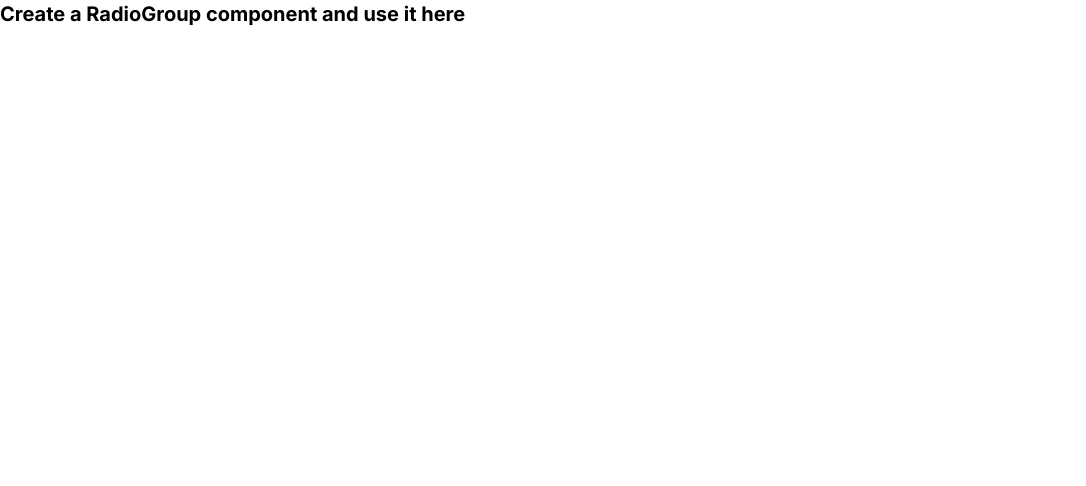
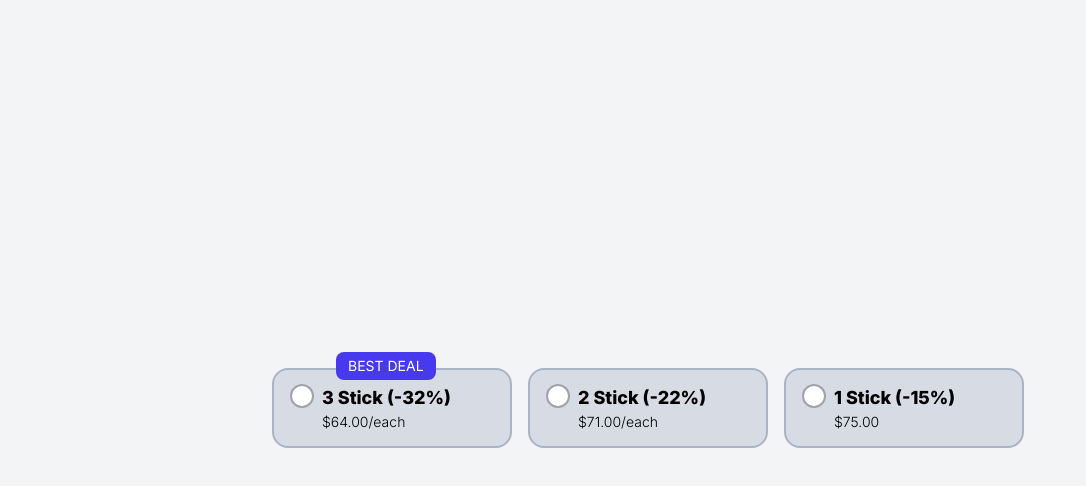
Before and after one commit to zain-adtracktiv/frontend-test, a Next.js app: page / in a window 1280 px wide. Shown: the top 486 px of the page, without its empty margins (0-1086 px from the left). Built offline with nearby package versions, Linux system fonts and the light colour scheme.

Commit message:
RadioGroup component  created to show as cards

```diff
--- /dev/null
+++ b/app/components/subscription-card/SubscriptionCard.tsx
@@ -0,0 +1,51 @@
+'use client';
+interface RoundCheckboxProps {
+  checked?: boolean;
+  onChange: () => void;
+  label?: string;
+  price?: string;
+  bestDeal?: boolean;
+}
+
+const SubscriptionCard: React.FC<RoundCheckboxProps> = ({
+  checked = false,
+  onChange,
+  label,
+  price,
+}) => {
+  return (
+    <div
+      className={`flex items-center  cursor-pointer bg-backgroundColor border-borderColor border-2 border rounded-2xl h-20 p-4 w-60 ml-4 mt-4 ${
+        checked
+          ? 'bg-selectedBg border-selectedColor'
+          : 'bg-backgroundColor border-borderColor'
+      }`}
+    >
+      <label className='flex cursor-pointer text-lg'>
+        <input
+          type='checkbox'
+          checked={checked}
+          onChange={onChange}
+          className='hidden'
+        />
+        <span
+          className={`w-6 h-6 flex items-center justify-center border-2 rounded-full ${
+            checked
+              ? 'bg-selectedColor border-selectedColor'
+              : ' bg-white border-gray-400'
+          }`}
+        >
+          {checked && (
+            <span className='w-4 h-4 bg-white border-2 border-selectedColor rounded-full'></span>
+          )}
+        </span>
+        <div className='flex flex-col '>
+          {label && <p className='ml-2 font-extra-bold'>{label}</p>}
+          {price && <p className='ml-2 font-light text-sm'>{price}</p>}
+        </div>
+      </label>
+    </div>
+  );
+};
+
+export default SubscriptionCard;
--- a/app/page.tsx
+++ b/app/page.tsx
@@ -1,7 +1,46 @@
+'use client';
+import { useState } from 'react';
+import SubscriptionCard from './components/subscription-card/SubscriptionCard';
+
 export default function Home() {
+  const [selectedCardIndex, setSelectedCardIndex] = useState<number | null>(
+    null
+  );
+
+  const handleCheckboxChange = (index: number) => {
+    setSelectedCardIndex(index);
+  };
+
+  const deals = [
+    {
+      title: '3 Stick (-32%)',
+      price: '$64.00/each',
+      selected: false,
+      bestDeal: true,
+    },
+    { title: '2 Stick (-22%)', price: '$71.00/each', selected: false },
+    { title: '1 Stick (-15%)', price: '$75.00', selected: false },
+  ];
   return (
-    <div className="text-xl font-bold">
-      Create a RadioGroup component and use it here
+    <div className='min-h-screen flex items-center justify-center bg-gray-100 relative'>
+      {deals.map((deal, index) => (
+        <div
+          key={index}
+          className=' max-w-xs relative items-center justify-center '
+        >
+          {deal.bestDeal && (
+            <div className='pl-3 pr-3 p-1 flex bg-selectedColor rounded-lg  absolute top- left-20 right-15  self-center'>
+              <p className='text-white text-sm'>BEST DEAL</p>
+            </div>
+          )}
+          <SubscriptionCard
+            checked={selectedCardIndex === index}
+            onChange={() => handleCheckboxChange(index)}
+            label={deal.title}
+            price={deal.price}
+          />
+        </div>
+      ))}
     </div>
   );
 }
--- a/tailwind.config.ts
+++ b/tailwind.config.ts
@@ -1,12 +1,26 @@
-import type { Config } from "tailwindcss";
+import type { Config } from 'tailwindcss';
 
 const config: Config = {
   content: [
-    "./pages/**/*.{js,ts,jsx,tsx,mdx}",
-    "./components/**/*.{js,ts,jsx,tsx,mdx}",
-    "./app/**/*.{js,ts,jsx,tsx,mdx}",
+    './pages/**/*.{js,ts,jsx,tsx,mdx}',
+    './components/**/*.{js,ts,jsx,tsx,mdx}',
+    './app/**/*.{js,ts,jsx,tsx,mdx}',
   ],
-  theme: {},
+  theme: {
+    extend: {
+      fontWeight: {
+        'extra-bold': '800',
+        'super-bold': '900',
+      },
+      colors: {
+        backgroundColor: '#D7DBE4',
+        borderColor: '#ABB3C6',
+        selectedColor: '#473AEE',
+        selectedBg: '#E6E4FC',
+        white: '#fff',
+      },
+    },
+  },
   plugins: [],
 };
 export default config;
```
